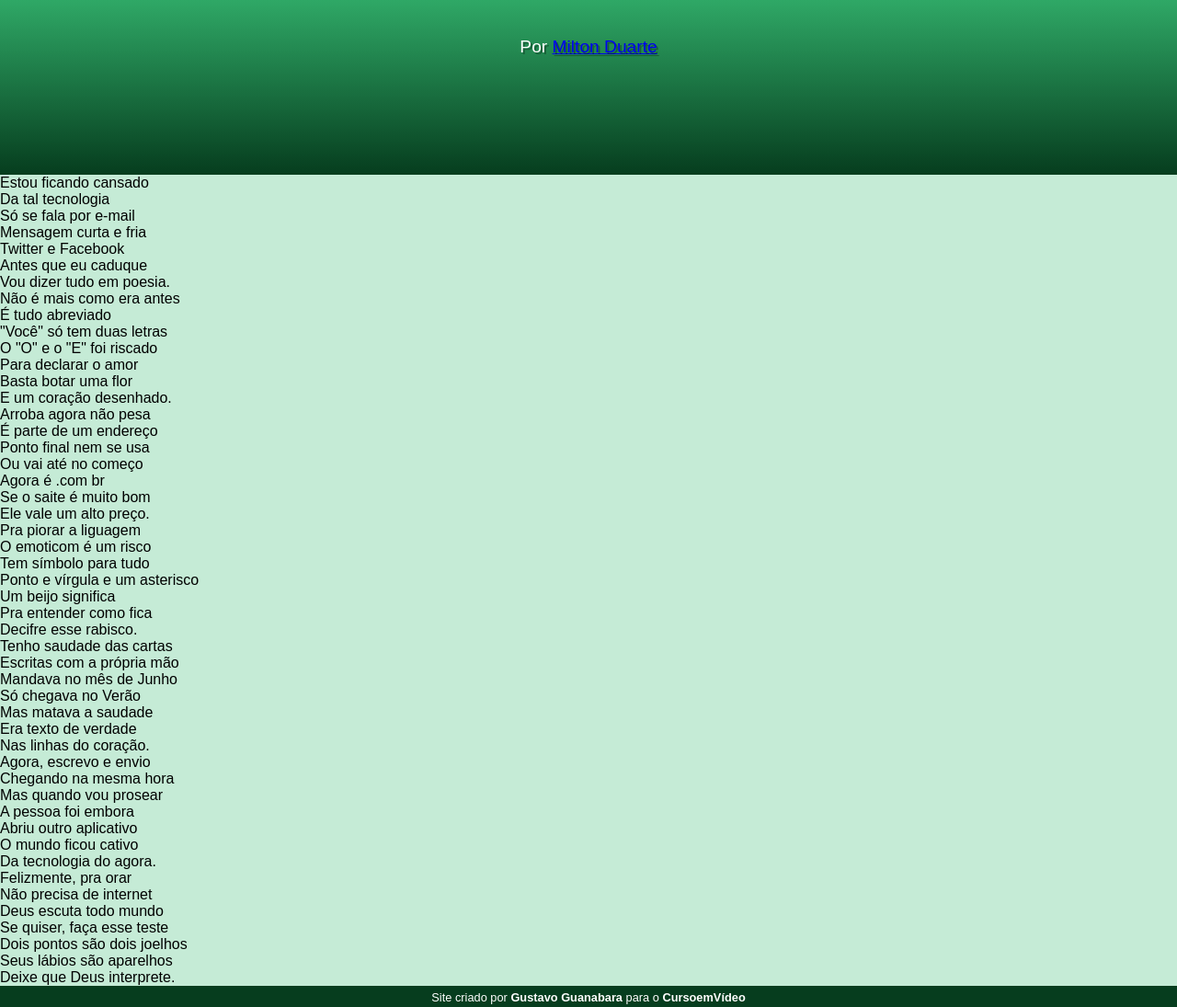
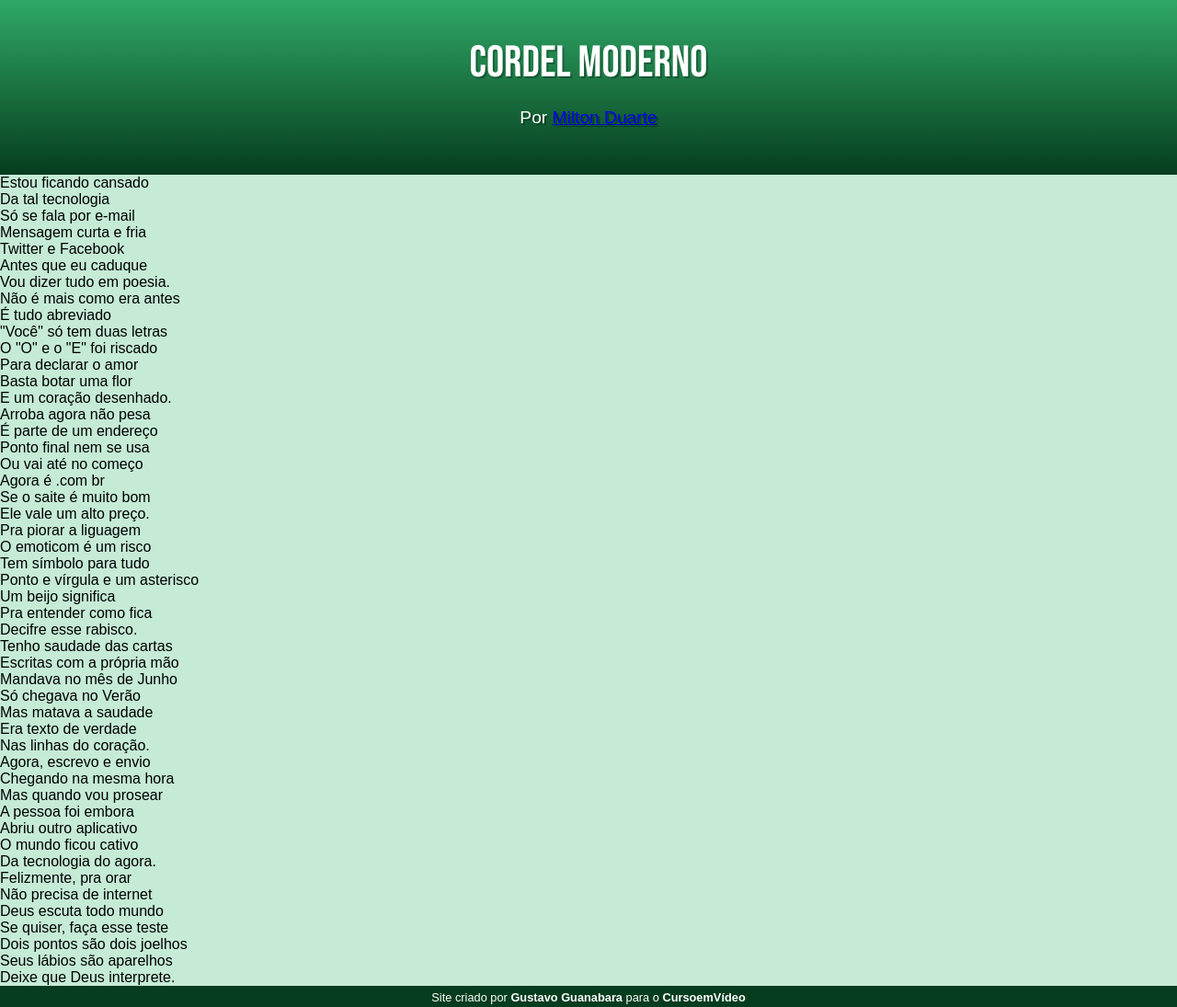
Before and after one commit to MiyukiTakasumi/HTMLCSS, a plain HTML site: page desafios/d012/index.html in a window 1280 px wide. Shown: the whole page at 92% size. Drawn offline with Linux system fonts and the light colour scheme; files that its build step writes are made by us from their sources.

Commit message:
atualizei estilos dos textos e blocos

```diff
--- a/desafios/d012/index.html
+++ b/desafios/d012/index.html
@@ -10,7 +10,7 @@
 
 <body>
     <header>
-
+         <h1>Cordel Moderno</h1>
         <p>Por <a href="https://www.recantodasletras.com.br/poesias/3186743" target="_blank">Milton Duarte</a></p>
 
     </header>
```
